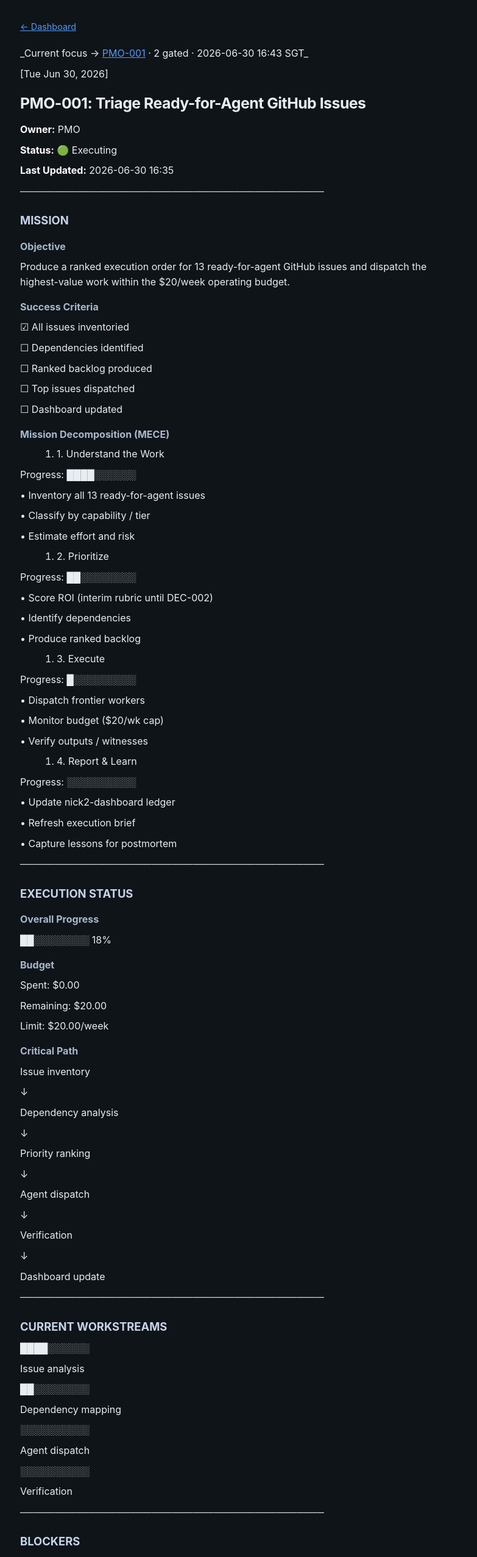
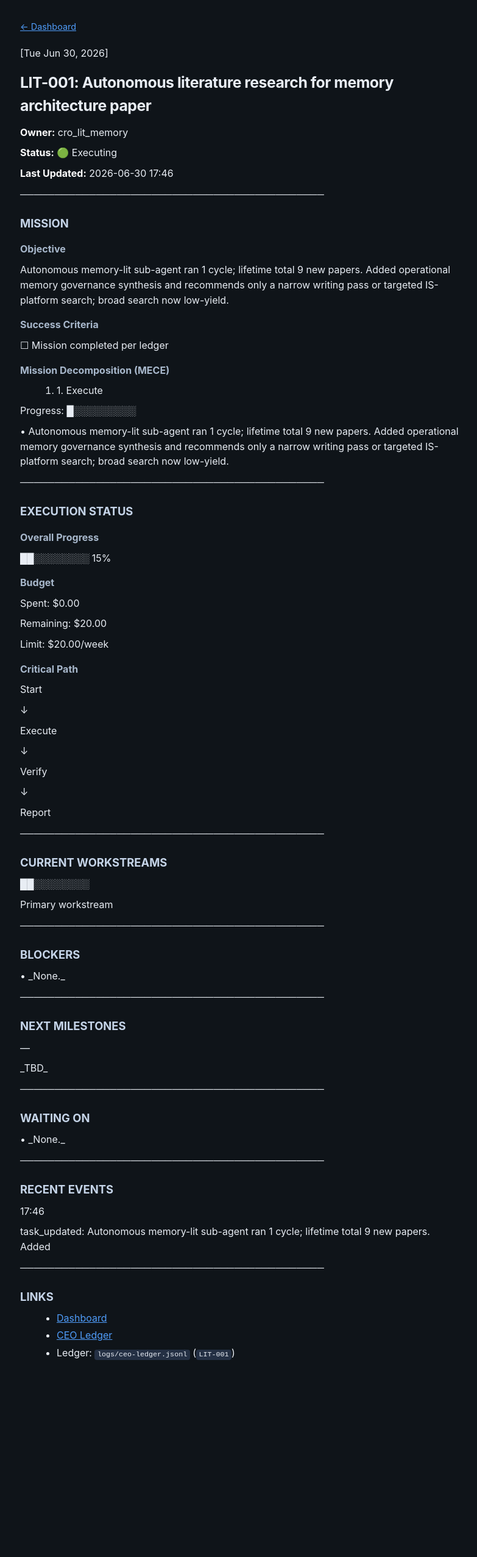
Before and after one commit to nicholasg3/nick2-dashboard, a plain HTML site: page memos/queue/LIT-001.html in a window 1280 px wide. Shown: the top 2553 px of the page at 61% size, without its empty margins (247-1030 px from the left). After the commit the page ends 2263 px from the top, so only its background shows below. Drawn offline with Linux system fonts and the light colour scheme.

Commit message:
ledger: sync autonomous lit research update

```diff
--- a/memos/current.html
+++ b/memos/queue/LIT-001.html
@@ -3,7 +3,7 @@
 <head>
   <meta charset="UTF-8">
   <meta name="viewport" content="width=device-width, initial-scale=1.0">
-  <title>Current focus — Nick2</title>
+  <title>LIT-001 execution brief — Nick2</title>
   <style>
 body { font-family: -apple-system, BlinkMacSystemFont, 'Segoe UI', Roboto, sans-serif;
   background: #0f1419; color: #e8edf4; line-height: 1.55; margin: 0; }
@@ -29,101 +29,59 @@ strong { color: #fff; }
 </head>
 <body>
   <div class="wrap">
-    <p class="nav"><a href="../index.html">← Dashboard</a></p>
-    <p>_Current focus → <a href="queue/PMO-001.html">PMO-001</a> · 2 gated · 2026-06-30 16:43 SGT_</p>
-<p>[Tue Jun 30, 2026]</p>
-<h1>PMO-001: Triage Ready-for-Agent GitHub Issues</h1>
-<p><strong>Owner:</strong> PMO  </p>
+    <p class="nav"><a href="../../index.html">← Dashboard</a></p>
+    <p>[Tue Jun 30, 2026]</p>
+<h1>LIT-001: Autonomous literature research for memory architecture paper</h1>
+<p><strong>Owner:</strong> cro_lit_memory  </p>
 <p><strong>Status:</strong> 🟢 Executing  </p>
-<p><strong>Last Updated:</strong> 2026-06-30 16:35</p>
+<p><strong>Last Updated:</strong> 2026-06-30 17:46</p>
 <p>────────────────────────────────────────────</p>
 <h2>MISSION</h2>
 <h3>Objective</h3>
-<p>Produce a ranked execution order for 13 ready-for-agent GitHub issues and dispatch the highest-value work within the $20/week operating budget.</p>
+<p>Autonomous memory-lit sub-agent ran 1 cycle; lifetime total 9 new papers. Added operational memory governance synthesis and recommends only a narrow writing pass or targeted IS-platform search; broad search now low-yield.</p>
 <h3>Success Criteria</h3>
-<p>☑ All issues inventoried</p>
-<p>☐ Dependencies identified</p>
-<p>☐ Ranked backlog produced</p>
-<p>☐ Top issues dispatched</p>
-<p>☐ Dashboard updated</p>
+<p>☐ Mission completed per ledger</p>
 <h3>Mission Decomposition (MECE)</h3>
-<ol><li>1. Understand the Work</li></ol>
-<p>Progress: ████░░░░░░</p>
-<p>• Inventory all 13 ready-for-agent issues</p>
-<p>• Classify by capability / tier</p>
-<p>• Estimate effort and risk</p>
-<ol><li>2. Prioritize</li></ol>
-<p>Progress: ██░░░░░░░░</p>
-<p>• Score ROI (interim rubric until DEC-002)</p>
-<p>• Identify dependencies</p>
-<p>• Produce ranked backlog</p>
-<ol><li>3. Execute</li></ol>
+<ol><li>1. Execute</li></ol>
 <p>Progress: █░░░░░░░░░</p>
-<p>• Dispatch frontier workers</p>
-<p>• Monitor budget ($20/wk cap)</p>
-<p>• Verify outputs / witnesses</p>
-<ol><li>4. Report &amp; Learn</li></ol>
-<p>Progress: ░░░░░░░░░░</p>
-<p>• Update nick2-dashboard ledger</p>
-<p>• Refresh execution brief</p>
-<p>• Capture lessons for postmortem</p>
+<p>• Autonomous memory-lit sub-agent ran 1 cycle; lifetime total 9 new papers. Added operational memory governance synthesis and recommends only a narrow writing pass or targeted IS-platform search; broad search now low-yield.</p>
 <p>────────────────────────────────────────────</p>
 <h2>EXECUTION STATUS</h2>
 <h3>Overall Progress</h3>
-<p>██░░░░░░░░ 18%</p>
+<p>██░░░░░░░░ 15%</p>
 <h3>Budget</h3>
 <p>Spent: $0.00</p>
 <p>Remaining: $20.00</p>
 <p>Limit: $20.00/week</p>
 <h3>Critical Path</h3>
-<p>Issue inventory</p>
+<p>Start</p>
 <p>      ↓</p>
-<p>Dependency analysis</p>
+<p>Execute</p>
 <p>      ↓</p>
-<p>Priority ranking</p>
+<p>Verify</p>
 <p>      ↓</p>
-<p>Agent dispatch</p>
-<p>      ↓</p>
-<p>Verification</p>
-<p>      ↓</p>
-<p>Dashboard update</p>
+<p>Report</p>
 <p>────────────────────────────────────────────</p>
 <h2>CURRENT WORKSTREAMS</h2>
-<p>████░░░░░░</p>
-<p>Issue analysis</p>
 <p>██░░░░░░░░</p>
-<p>Dependency mapping</p>
-<p>░░░░░░░░░░</p>
-<p>Agent dispatch</p>
-<p>░░░░░░░░░░</p>
-<p>Verification</p>
+<p>Primary workstream</p>
 <p>────────────────────────────────────────────</p>
 <h2>BLOCKERS</h2>
-<p>• DEC-002 scoring framework not yet finalized — using interim rubric</p>
+<p>• _None._</p>
 <p>────────────────────────────────────────────</p>
 <h2>NEXT MILESTONES</h2>
-<p>17:30</p>
-<p>Complete issue inventory</p>
-<p>18:00</p>
-<p>Publish ranked backlog (top 5)</p>
-<p>18:15</p>
-<p>Push dashboard ledger update</p>
+<p>—</p>
+<p>_TBD_</p>
 <p>────────────────────────────────────────────</p>
 <h2>WAITING ON</h2>
-<p>• DEC-002 — Approve PMO scoring framework (calibration, not dispatch block)</p>
+<p>• _None._</p>
 <p>────────────────────────────────────────────</p>
 <h2>RECENT EVENTS</h2>
-<p>16:35</p>
-<p>task_started: Dispatch authorized (Option B). Ranking 13 ready-for-agent GitHub issues; fronti</p>
-<p>16:35</p>
-<p>nick_decision: Nick chose Option B: enable worker.enabled and authorize PMO autonomous dispatch</p>
-<p>16:18</p>
-<p>task_updated: Budget authorized ($20/week). Blocked on worker.enabled=false — enable in lane.j</p>
-<p>14:58</p>
-<p>task_queued: Waiting for budget authorization before dispatch.</p>
+<p>17:46</p>
+<p>task_updated: Autonomous memory-lit sub-agent ran 1 cycle; lifetime total 9 new papers. Added </p>
 <p>────────────────────────────────────────────</p>
 <h2>LINKS</h2>
-<ul><li><a href="https://nicholasg3.github.io/nick2-dashboard/">Dashboard</a></li><li><a href="https://github.com/nicholasg3/ai-agents-workspace/issues">GitHub Issues</a></li><li><a href="ledger.html">CEO Ledger</a></li><li><code>Projects-for-agents/frontier-orchestrator/lane.json</code></li><li>Ledger: <code>logs/ceo-ledger.jsonl</code> (<code>PMO-001</code>)</li></ul>
+<ul><li><a href="https://nicholasg3.github.io/nick2-dashboard/">Dashboard</a></li><li><a href="../ledger.html">CEO Ledger</a></li><li>Ledger: <code>logs/ceo-ledger.jsonl</code> (<code>LIT-001</code>)</li></ul>
   </div>
 </body>
 </html>
```
Also changed, not shown: memos/current.md (+1 -1 lines), memos/ledger.html (+1 -0 lines), memos/ledger.md (+1 -0 lines), memos/queue/LIT-001.md (added, +91 -0 lines), 1 other file.
